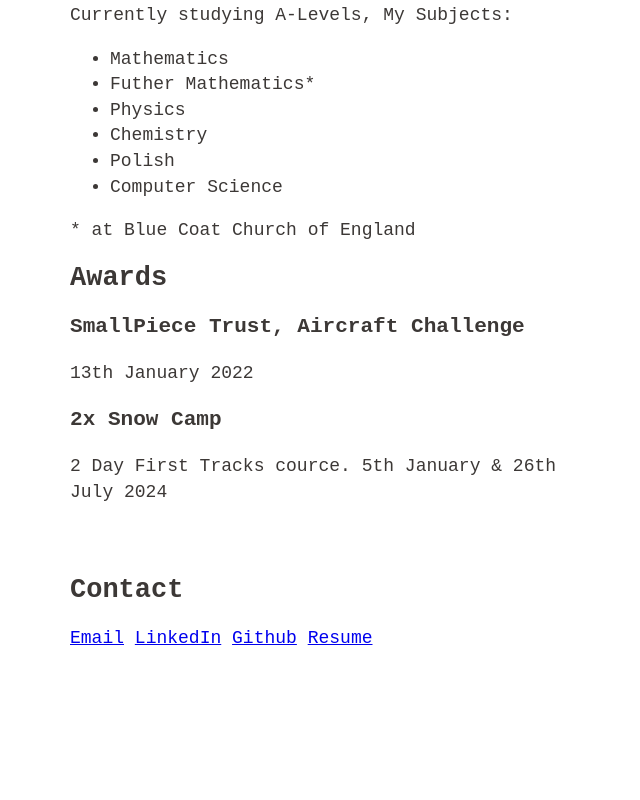
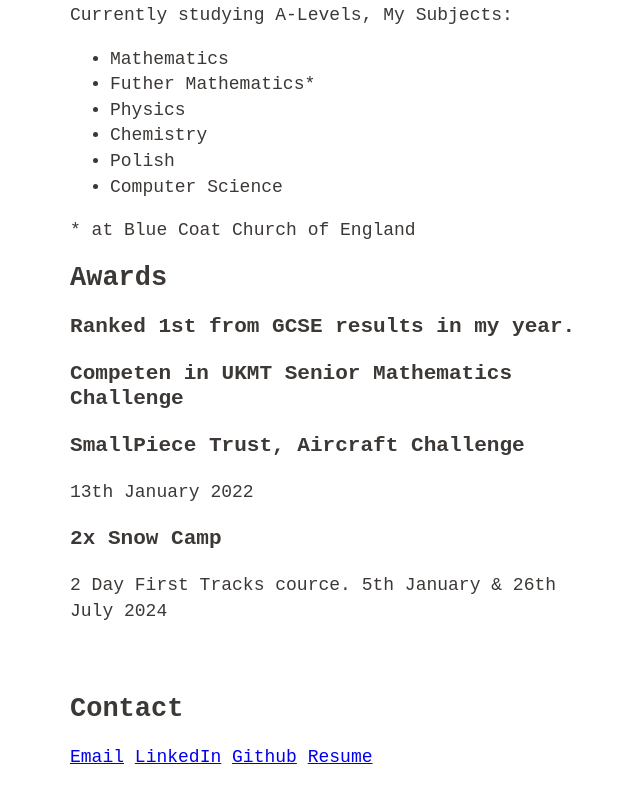
Before and after one commit to panooley/simple-portfolio, a plain HTML site: page index.html in a window 1280 px wide. Shown: the part 712-1512 px from the top of the page, without its empty margins (302-942 px from the left). Before the commit the page ends 1395 px from the top, so only its background shows below. Drawn offline with Linux system fonts and the light colour scheme.

Commit message:
Added 2 awards

```diff
--- a/index.html
+++ b/index.html
@@ -34,6 +34,8 @@
         </section>
         <section>
             <h2>Awards</h2>
+            <h3>Ranked 1st from GCSE results in my year.</h3>
+            <h3>Competen in UKMT Senior Mathematics Challenge</h3>
             <h3>SmallPiece Trust, Aircraft Challenge</h3>
             <p>13th January 2022</p>
             <h3>2x Snow Camp</h3>
```
